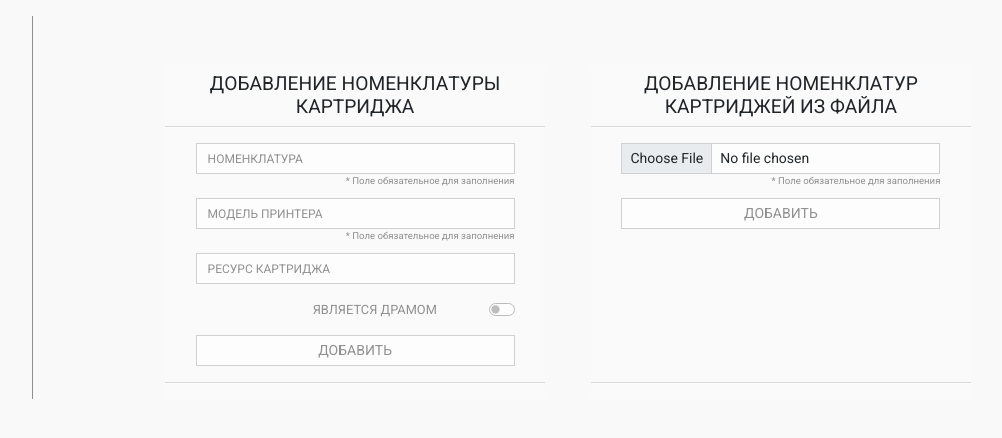
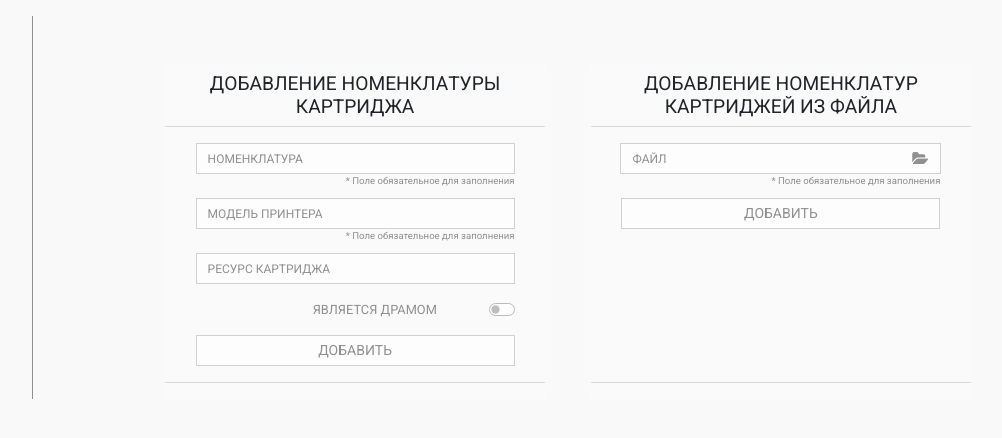
Before and after one commit to palladine/uchet_rashod, a Django app: page /base/add_cartridge in a window 1280 px wide. Shown: the part 70-508 px from the top of the page, without its empty margins (167-1169 px from the left). Run offline with Django 3.2, Linux system fonts and the light colour scheme.

Commit message:
10.12 #2

```diff
--- a/base/forms.py
+++ b/base/forms.py
@@ -125,4 +125,7 @@ class AddCartridgesFileForm(forms.Form):
         form = AddCartridgesFileForm(request.POST, request.FILES) ...     in views.py
     '''
     file = WorkFile(label='Файл', max_length=100, help_text=ht, required=True,
-                        widget=forms.FileInput(attrs={'class': 'form-control form-control-sm', 'placeholder': 'ФАЙЛ'}))
+                        widget=forms.FileInput(attrs={'class': 'form-control form-control-sm',
+                                                      'placeholder': 'ФАЙЛ',
+                                                      'id': 'file',
+                                                      'style': 'display: none;'}))
--- a/base/static/css/main.css
+++ b/base/static/css/main.css
@@ -103,12 +103,12 @@ body {
 .icon-inside {
       position: absolute;
       right: 12px;
-      top: calc(50% - 13px);
+      top: calc(50% - 11px);
       pointer-events: none;
-      font-size: 16px;
-      font-size: 1.125rem;
+      font-size: 0.95rem;
       color: #909090;
       z-index:3;
+      margin: auto;
 }
 
 a {
--- a/templates/addcartridge.html
+++ b/templates/addcartridge.html
@@ -61,7 +61,11 @@
                          <form enctype="multipart/form-data" action="{% url 'add_cartridge' %}" method="post" class="col-11" novalidate>
                             {% csrf_token %}
                             <div class="mb-3">
-                                {{ form_multy.file }}
+                                <div class="input-group">
+                                    {{ form_multy.file }}
+                                    <input type="text" id='textfile' class="form-control form-control-sm" placeholder = 'ФАЙЛ'/>
+                                    <label class='labelfile' for="file"><span class="icon-inside"><i class="fa fa-folder-open"></i></span></label>
+                                </div>
                                 <p class="ht">{{ form_multy.file.help_text }}</p>
                             </div>
 
--- a/templates/base.html
+++ b/templates/base.html
@@ -93,5 +93,34 @@
     <script src="https://cdn.jsdelivr.net/npm/bootstrap@5.0.2/dist/js/bootstrap.bundle.min.js"
         integrity="sha384-MrcW6ZMFYlzcLA8Nl+NtUVF0sA7MsXsP1UyJoMp4YLEuNSfAP+JcXn/tWtIaxVXM" crossorigin="anonymous">
     </script>
+    <script src="https://ajax.googleapis.com/ajax/libs/jquery/3.6.0/jquery.min.js"></script>
+
+    <script type="text/javascript">
+       $('#textfile').on('click',
+        function() {
+            $('#file').click();
+            return false;
+        });
+
+
+        document.getElementById('file').addEventListener('change', doVal);
+        function doVal() {
+            console.log('sdsdfsdfsdf');
+            var a = document.getElementById('file');
+            console.log(a);
+
+            if(a.value == "")
+            {
+                document.getElementById("textfile").value = "";
+            }
+            else
+            {
+                var theSplit = a.value.split('\\');
+                document.getElementById("textfile").value = theSplit[theSplit.length-1];
+            }
+        }
+    </script>
+
+
 </body>
 </html>
```
